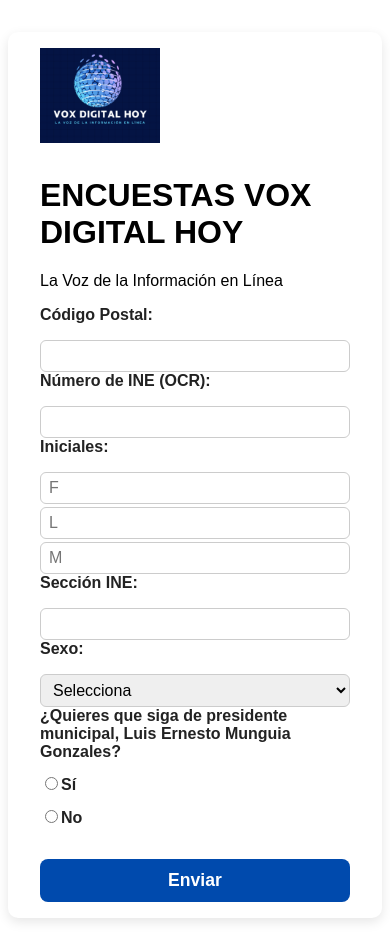
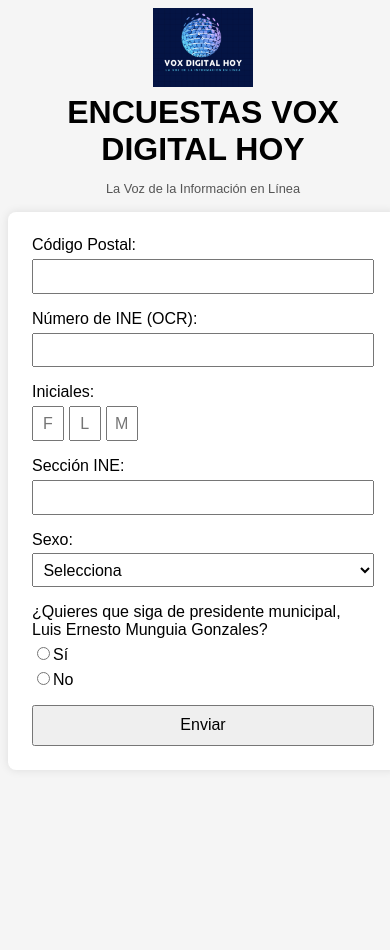
Before and after one commit to voxdigitalhoy-cmd/PRUEBAS, a React (Vite) app in the folder frontend/: page / in a window 390 px wide. After the commit the page ends 844 px from the top, so only its background shows below. Built offline with nearby package versions, Linux system fonts and the light colour scheme.

Commit message:
Update index.css

```diff
--- a/frontend/src/index.css
+++ b/frontend/src/index.css
@@ -1,122 +1,99 @@
-.container {
-  max-width: 420px;
-  margin: 2rem auto;
-  padding: 1rem 2rem;
-  background: #fff;
-  border-radius: 10px;
-  box-shadow: 0 4px 12px rgb(0 0 0 / 0.1);
+body {
   font-family: Arial, sans-serif;
+  background-color: #f5f5f5;
+  margin: 0;
+  padding: 0;
+  display: flex;
+  justify-content: center;
 }
 
-.header {
-  text-align: center;
-  margin-bottom: 1.5rem;
+.container {
+  width: 100%;
+  max-width: 500px;
+  padding: 1rem;
 }
 
-.logo {
-  width: 120px;
-  margin-bottom: 0.5rem;
+header {
+  text-align: center;
+  margin-bottom: 1rem;
 }
 
-.main-title {
-  font-weight: 900;
-  font-size: 2.5rem;
-  margin: 0;
-  letter-spacing: 0.1em;
+header .logo {
+  width: 100px;
 }
 
-.first-letter {
-  font-size: 3.2rem;
-  font-weight: 900;
-  color: #0055a5; /* color especial para la E */
-  margin-right: 0.1rem;
+header h1 {
+  margin: 0.2rem 0;
 }
 
-.sub-title {
-  font-size: 1.8rem;
-  font-weight: 700;
-  margin: 0;
-  color: #003366;
-  letter-spacing: 0.05em;
+header .subtitle {
+  font-size: 0.8rem;
+  color: #555;
 }
 
-.small-text {
-  font-size: 0.75rem;
-  font-style: italic;
-  color: #666;
-  margin-top: 0.3rem;
+form {
+  background-color: #fff;
+  padding: 1.5rem;
+  border-radius: 8px;
+  box-shadow: 0 0 10px rgba(0,0,0,0.1);
 }
 
-form label {
-  display: block;
-  margin-bottom: 0.8rem;
-  font-weight: 600;
-  font-size: 1rem;
-  color: #222;
+.form-group {
+  margin-bottom: 1rem;
 }
 
-form input[type="text"],
-form select {
+label {
+  display: block;
+  margin-bottom: 0.3rem;
+}
+
+input[type="text"], select {
   width: 100%;
-  padding: 6px 8px;
-  margin-top: 0.2rem;
+  padding: 0.4rem;
   font-size: 1rem;
-  border: 1.8px solid #ccc;
-  border-radius: 6px;
   box-sizing: border-box;
 }
 
-.initials-row {
-  display: flex;
-  justify-content: space-between;
-  gap: 1rem;
-  margin-bottom: 1rem;
+input.initial {
+  width: 2rem;
+  display: inline-block;
+  text-align: center;
+  margin-right: 0.5rem;
 }
 
-.initials-row label {
-  flex: 1;
+.initials input {
+  width: 2.5rem;
+  text-align: center;
+  margin-right: 0.5rem;
 }
 
-.initials-row input {
-  width: 100%;
-  padding: 6px 8px;
-  font-size: 1rem;
-  border: 1.8px solid #ccc;
-  border-radius: 6px;
-  text-transform: uppercase;
-  box-sizing: border-box;
-}
-
-.question {
-  margin-top: 1rem;
-  font-weight: 700;
-  color: #007a00;
-}
-
-.question p {
-  margin-bottom: 0.5rem;
-}
-
-.question label {
-  margin-right: 1.5rem;
-  font-weight: normal;
-  color: #000;
+.radio-group label {
+  margin-right: 1rem;
 }
 
 button {
-  margin-top: 1.2rem;
-  width: 100%;
-  padding: 0.7rem;
-  background-color: #004aad;
-  color: white;
-  font-weight: 700;
-  font-size: 1.1rem;
-  border: none;
-  border-radius: 8px;
+  padding: 0.6rem 1.2rem;
+  font-size: 1rem;
   cursor: pointer;
-  transition: background-color 0.3s ease;
 }
 
-button:hover {
-  background-color: #00307f;
+.message {
+  margin-top: 0.8rem;
+  color: green;
+  font-weight: bold;
 }
+
+@media (max-width: 600px) {
+  .container {
+    padding: 0.5rem;
+  }
+
+  .initials input {
+    width: 2rem;
+    margin-right: 0.3rem;
+  }
+
+  button {
+    width: 100%;
+  }
+}
```
